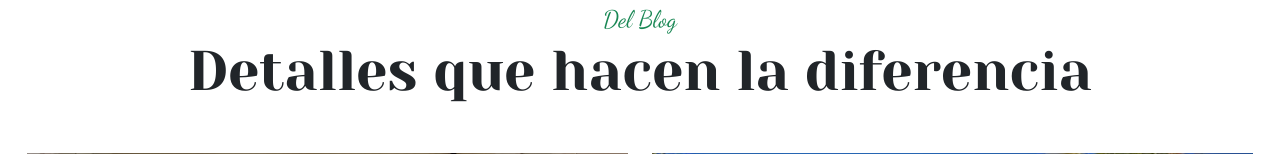
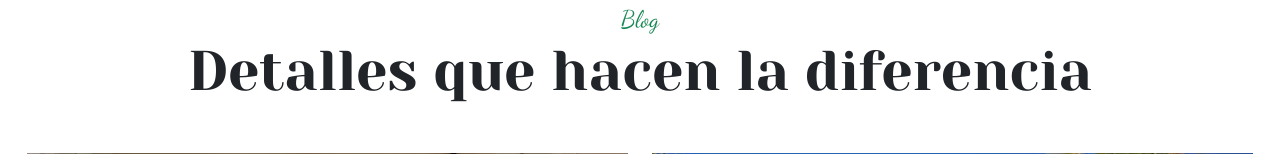
Before and after one commit to elgela/casaalpina-coraluxe, a PHP site: page /blog.php in a window 1280 px wide. Shown: the part 139-293 px from the top of the page. Run offline with PHP 8.4, Linux system fonts and the light colour scheme; some libraries are stand-ins or nearby versions.

Commit message:
<p> modified

```diff
--- a/blog.php
+++ b/blog.php
@@ -4,7 +4,7 @@
 <div class="blog" id="blog">
     <div class="container-posts">
         <div class="section-header text-center wow zoomIn" data-wow-delay="0.1s">
-            <p class="fs-4 font-dancing-script text-success mb-0 mt-5">Del Blog</p>
+            <p class="fs-4 font-dancing-script text-success mb-0 mt-5">Blog</p>
             <h1 class="display-4 mb-5">Detalles que hacen la diferencia</h1>
         </div>
 
```
